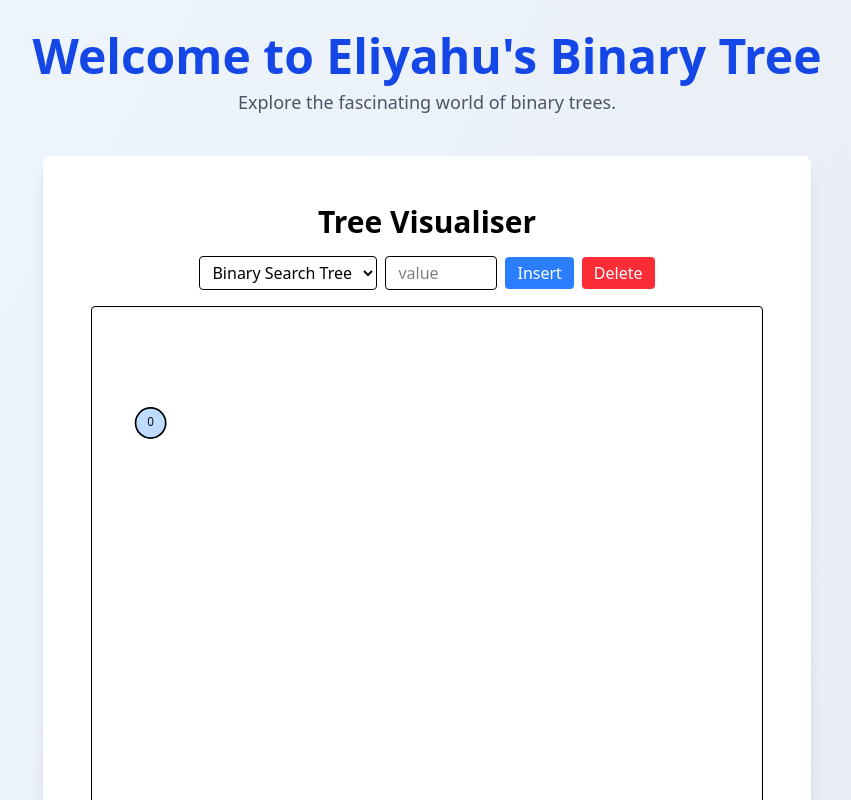
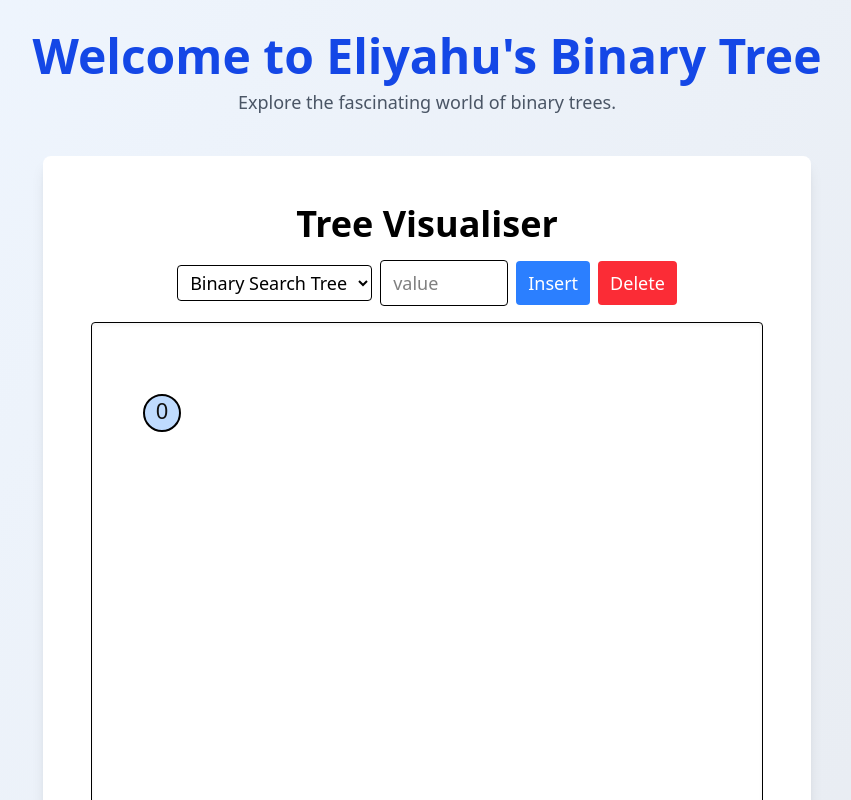
Before and after one commit to eliyahuri/binaryTreeExample, a React (Vite) app: page / in a window 1280 px wide. Both pictures are taken after a click on the button "Insert". Shown: the top 800 px of the page, without its empty margins (213-1064 px from the left). Built offline with nearby package versions, Linux system fonts and the light colour scheme.

Commit message:
Increase font size and adjust layout for improved readability in BinaryTree component

```diff
--- a/src/BinaryTree.tsx
+++ b/src/BinaryTree.tsx
@@ -255,7 +255,7 @@ function bstDelete(root: TreeNode | null, value: number): TreeNode | null {
  *  React visualiser component
  *------------------------------------------------------------------*/
 const NODE_R = 18;
-const FONT = 14;
+const FONT = 22; // Increased font size for node values
 
 export default function BinaryTree() {
   const [kind, setKind] = useState<TreeKind>("BST");
@@ -368,7 +368,7 @@ export default function BinaryTree() {
         />
         <text
           x={n.x}
-          y={n.y + 4}
+          y={n.y + 6} // Adjusted for larger font
           textAnchor="middle"
           fontSize={FONT}
           fill="#111"
@@ -384,16 +384,18 @@ export default function BinaryTree() {
 
   /* -------------------------------------------------------------- */
   return (
-    <div className="flex flex-col items-center p-4 dark:bg-gray-900 dark:text-gray-200 min-h-screen">
-      <h1 className="text-3xl font-bold mb-4">Tree Visualiser</h1>
-      <div className="flex flex-wrap gap-2 mb-4 items-center">
+    <div className="flex flex-col items-center p-2 sm:p-4 dark:bg-gray-900 dark:text-gray-200 min-h-screen">
+      <h1 className="text-3xl sm:text-4xl font-bold mb-3 sm:mb-4 text-center">
+        Tree Visualiser
+      </h1>
+      <div className="flex flex-wrap gap-2 mb-3 sm:mb-4 items-center w-full justify-center">
         <select
           value={kind}
           onChange={(e) => {
             setKind(e.target.value as TreeKind);
             setRoot(null); // clear when switching kind
           }}
-          className="border px-2 py-1 rounded dark:bg-gray-800"
+          className="border px-2 py-1 rounded dark:bg-gray-800 text-base sm:text-lg"
         >
           <option value="BST">Binary Search Tree</option>
           <option value="AVL">AVL Tree</option>
@@ -401,30 +403,41 @@ export default function BinaryTree() {
         </select>
         <input
           type="number"
-          className="border rounded px-3 py-1 w-28"
+          className="border rounded px-3 py-2 w-28 sm:w-32 text-base sm:text-lg"
           placeholder="value"
           value={input}
           onChange={(e) => setInput(e.target.value)}
         />
         <button
           onClick={insert}
-          className="bg-blue-500 hover:bg-blue-600 text-white px-3 py-1 rounded"
+          className="bg-blue-500 hover:bg-blue-600 text-white px-3 py-2 rounded text-base sm:text-lg"
         >
           Insert
         </button>
         <button
           onClick={remove}
-          className="bg-red-500 hover:bg-red-600 text-white px-3 py-1 rounded"
+          className="bg-red-500 hover:bg-red-600 text-white px-3 py-2 rounded text-base sm:text-lg"
         >
           Delete
         </button>
       </div>
 
-      <div className="w-full overflow-x-auto border rounded shadow-inner bg-white dark:bg-gray-800">
-        <svg width="100%" height="500" viewBox={viewBox}>
-          {renderEdges(root)}
-          <AnimatePresence>{renderNodes(root)}</AnimatePresence>
-        </svg>
+      <div
+        className="w-full min-w-0 overflow-x-auto border rounded shadow-inner bg-white dark:bg-gray-800"
+        style={{ WebkitOverflowScrolling: "touch" }}
+      >
+        <div className="min-w-[400px] sm:min-w-[600px] md:min-w-[800px]">
+          <svg
+            width="100%"
+            height="300"
+            className="sm:h-[400px] md:h-[500px]"
+            viewBox={viewBox}
+            style={{ display: "block" }}
+          >
+            {renderEdges(root)}
+            <AnimatePresence>{renderNodes(root)}</AnimatePresence>
+          </svg>
+        </div>
       </div>
     </div>
   );
```
